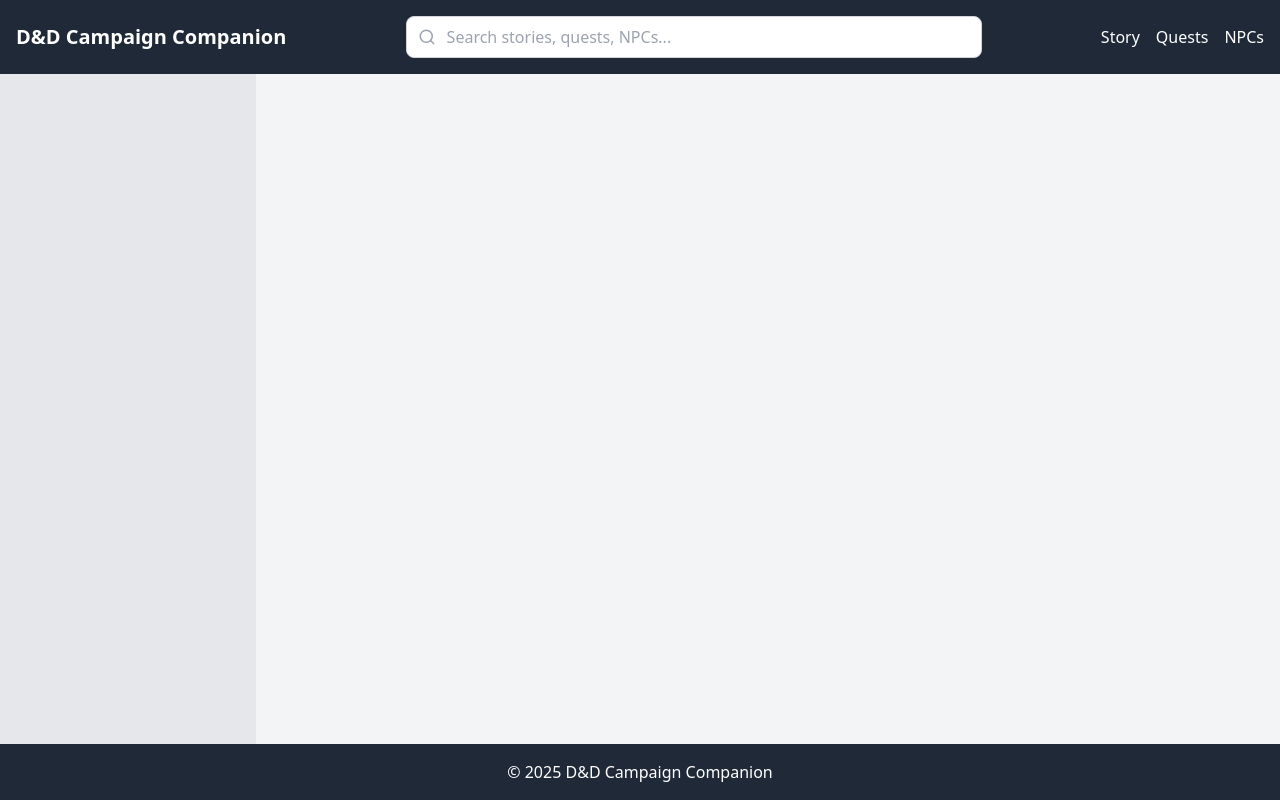
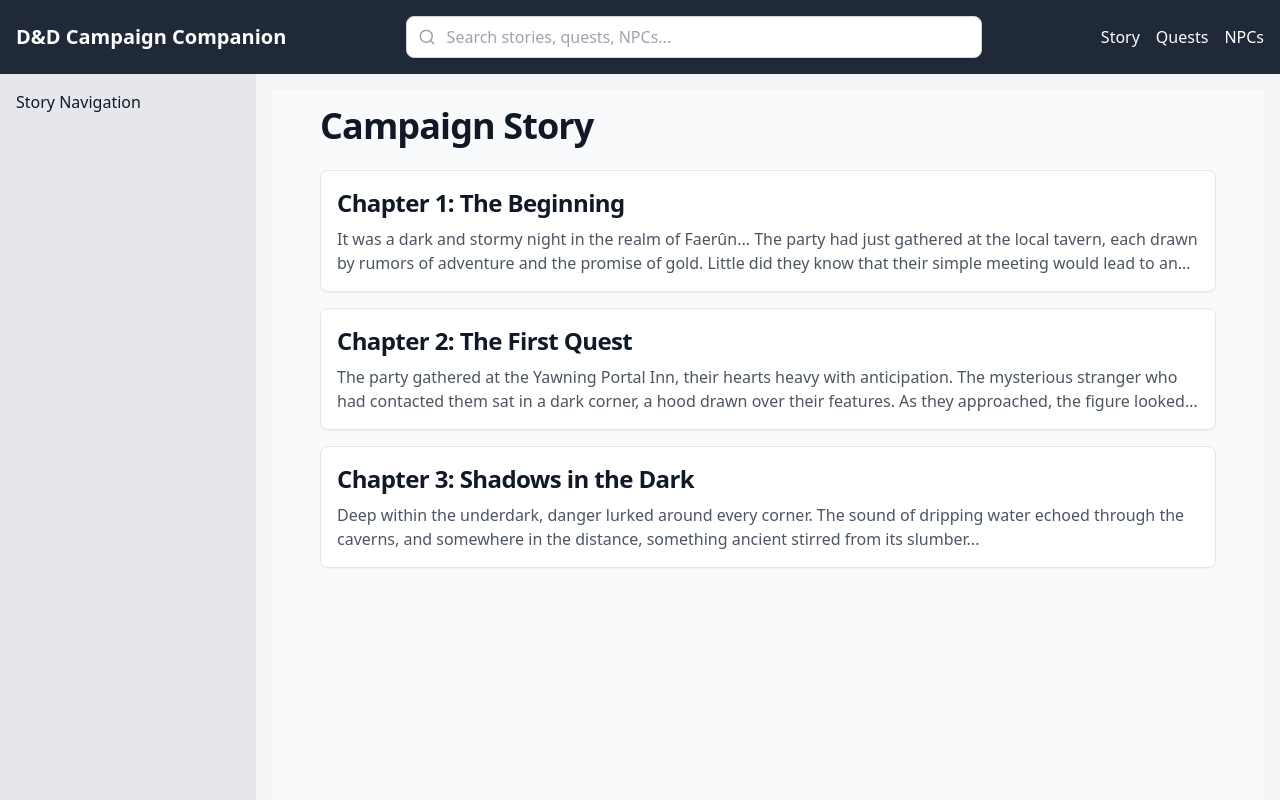
Before and after one commit to Haugenau20/DnDRecap, a React (Create React App) app: page /DnDRecap/story in a window 1280 px wide. Before the commit this address led to /DnDRecap/story/chapter-1. Shown: the top 800 px of the page. Built offline with nearby package versions, Linux system fonts and the light colour scheme.

Commit message:
Fixing story page redirection

```diff
--- a/src/App.tsx
+++ b/src/App.tsx
@@ -22,6 +22,7 @@ const App: React.FC = () => {
             <Routes>
               <Route path="/" element={<HomePage />} />
               <Route path="/story" element={<StoryPage />} />
+              <Route path="/story/:chapterId" element={<StoryPage />} />
               <Route path="/quests" element={<QuestsPage />} />
               <Route path="/npcs" element={<NPCsPage />} />
               <Route path="/locations" element={<LocationsPage />} />
--- a/src/pages/StoryPage.tsx
+++ b/src/pages/StoryPage.tsx
@@ -3,50 +3,51 @@ import React, { useState, useEffect } from 'react';
 import { useNavigate, useParams } from 'react-router-dom';
 import StoryViewer from '../components/features/story/StoryViewer';
 import { Chapter } from '../types/story';
+import Typography from '../components/core/Typography';
+import Card from '../components/core/Card';
+import { BookOpen } from 'lucide-react';
 
 // Sample chapter data - In a real app, this would come from an API or data store
 const sampleChapters: Chapter[] = [
   {
     id: 'chapter-1',
     title: 'Chapter 1: The Beginning',
-    content: 'It was a dark and stormy night in the realm of Faerûn...',
+    content: 'It was a dark and stormy night in the realm of Faerûn... The party had just gathered at the local tavern, each drawn by rumors of adventure and the promise of gold. Little did they know that their simple meeting would lead to an epic journey across the realms.',
     order: 1
   },
   {
     id: 'chapter-2',
     title: 'Chapter 2: The First Quest',
-    content: 'The party gathered at the Yawning Portal Inn...',
+    content: 'The party gathered at the Yawning Portal Inn, their hearts heavy with anticipation. The mysterious stranger who had contacted them sat in a dark corner, a hood drawn over their features. As they approached, the figure looked up, revealing...',
     order: 2
   },
   {
     id: 'chapter-3',
     title: 'Chapter 3: Shadows in the Dark',
-    content: 'Deep within the underdark, danger lurked...',
+    content: 'Deep within the underdark, danger lurked around every corner. The sound of dripping water echoed through the caverns, and somewhere in the distance, something ancient stirred from its slumber...',
     order: 3
   }
 ];
 
-/**
- * StoryPage component handles the story viewing experience
- * including chapter management and navigation
- */
 const StoryPage: React.FC = () => {
   const navigate = useNavigate();
   const { chapterId } = useParams();
   const [isLoading, setIsLoading] = useState(true);
   const [chapters, setChapters] = useState<Chapter[]>([]);
   const [currentChapter, setCurrentChapter] = useState<Chapter | undefined>();
+  const [error, setError] = useState<string | null>(null);
 
-  // Simulate loading chapters from an API
+  // Load chapters
   useEffect(() => {
     const loadChapters = async () => {
       try {
-        // In a real app, this would be an API call
+        // Simulate API call
         await new Promise(resolve => setTimeout(resolve, 1000));
         setChapters(sampleChapters);
         setIsLoading(false);
       } catch (error) {
         console.error('Error loading chapters:', error);
+        setError('Failed to load chapters');
         setIsLoading(false);
       }
     };
@@ -54,33 +55,81 @@ const StoryPage: React.FC = () => {
     loadChapters();
   }, []);
 
-  // Handle chapter selection
+  // Handle chapter selection based on URL param
   useEffect(() => {
-    if (chapters.length > 0) {
+    if (!isLoading && chapters.length > 0) {
       if (chapterId) {
         const chapter = chapters.find(c => c.id === chapterId);
+        if (chapter) {
           setCurrentChapter(chapter);
+          setError(null);
         } else {
-        // If no chapter is selected, use the first one
-        setCurrentChapter(chapters[0]);
-        navigate(`/story/${chapters[0].id}`);
+          setError('Chapter not found');
+          navigate('/story');
+        }
+      } else {
+        // If on /story route with no chapter specified, show chapter list
+        setCurrentChapter(undefined);
       }
     }
-  }, [chapters, chapterId, navigate]);
+  }, [chapters, chapterId, navigate, isLoading]);
 
-  // Handle chapter selection
   const handleChapterSelect = (selectedChapterId: string) => {
+    const chapter = chapters.find(c => c.id === selectedChapterId);
+    if (chapter) {
       navigate(`/story/${selectedChapterId}`);
+    }
   };
 
+  if (error) {
     return (
-    <div className="min-h-screen bg-gray-50">
+      <div className="max-w-4xl mx-auto p-4">
+        <Card>
+          <Card.Content className="text-center p-8">
+            <Typography color="error" className="mb-4">{error}</Typography>
+            <Typography color="secondary">
+              Please select a valid chapter from the list
+            </Typography>
+          </Card.Content>
+        </Card>
+      </div>
+    );
+  }
+
+  return (
+    <div className="min-h-screen bg-gray-50 p-4">
+      {!chapterId ? (
+        // Chapter selection view
+        <div className="max-w-4xl mx-auto">
+          <Typography variant="h1" className="mb-6">Campaign Story</Typography>
+          <div className="grid gap-4">
+            {chapters.map(chapter => (
+              <Card
+                key={chapter.id}
+                className="cursor-pointer hover:shadow-md transition-shadow"
+                onClick={() => handleChapterSelect(chapter.id)}
+              >
+                <Card.Content className="p-4">
+                  <Typography variant="h3" className="mb-2">
+                    {chapter.title}
+                  </Typography>
+                  <Typography color="secondary" className="line-clamp-2">
+                    {chapter.content}
+                  </Typography>
+                </Card.Content>
+              </Card>
+            ))}
+          </div>
+        </div>
+      ) : (
+        // Chapter reading view
         <StoryViewer
           chapters={chapters}
           currentChapter={currentChapter}
           isLoading={isLoading}
           onChapterSelect={handleChapterSelect}
         />
+      )}
     </div>
   );
 };
```
Lines whose indentation alone changed are shown as unchanged.
